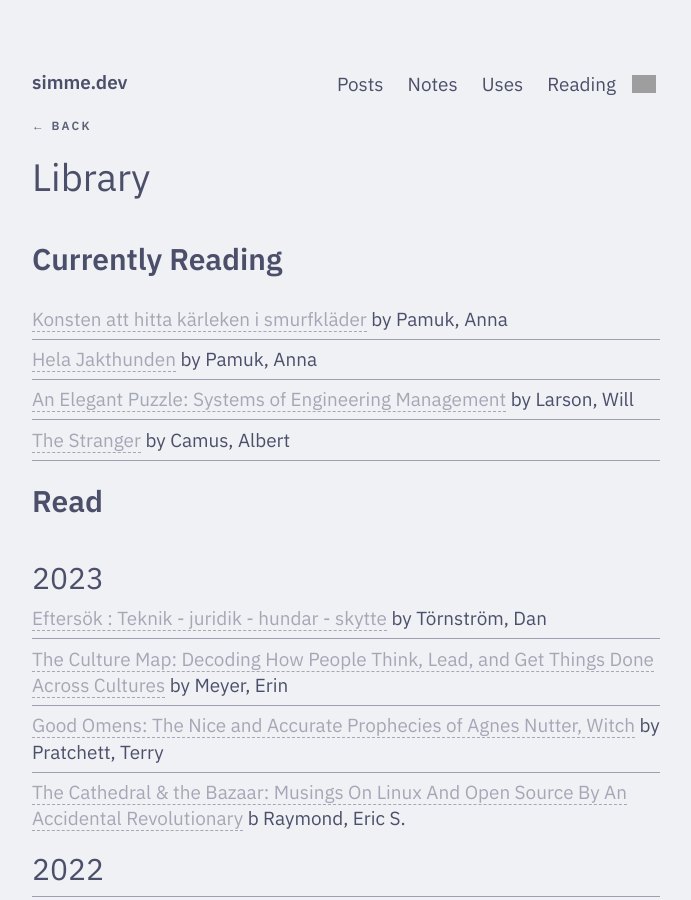
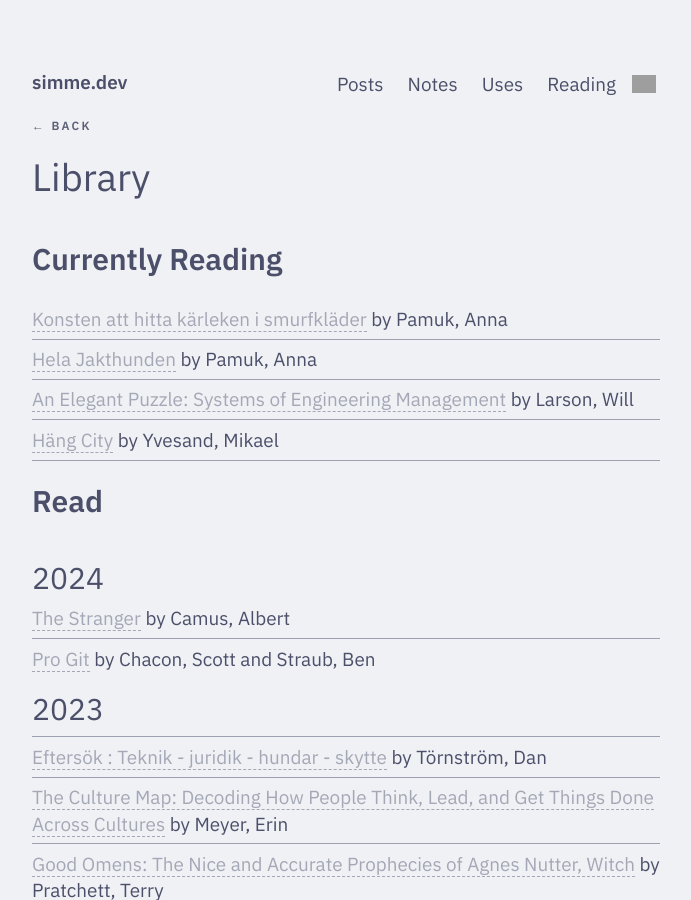
Before and after one commit to simskij/simskij.github.io, a Jekyll site: the page built from _notes/Public/Reading/Library.md, in a window 1280 px wide and 900 px high. Shown: the whole window, without its empty margins (294-985 px from the left). Built offline with Jekyll 4.4.1, drawn with Linux system fonts in a browser that asks for light colours; grey boxes are pictures that could not be loaded.

Commit message:
update reading list

```diff
--- a/_notes/Public/Reading/Library.md
+++ b/_notes/Public/Reading/Library.md
@@ -7,10 +7,12 @@ format: list
 - [[Konsten att hitta kärleken i smurfkläder]] by Pamuk, Anna
 - [[Hela Jakthunden]] by Pamuk, Anna
 - [[An Elegant Puzzle: Systems of Engineering Management]] by Larson, Will
-- [[The Stranger]] by Camus, Albert
+- [[Häng City]] by Yvesand, Mikael
 
 ## Read
-
+### 2024
+- [[The Stranger]] by Camus, Albert
+- [[Pro Git]] by  Chacon, Scott and Straub, Ben
 ### 2023
 - [[Eftersök : Teknik - juridik - hundar - skytte]] by Törnström, Dan
 - [[The Culture Map: Decoding How People Think, Lead, and Get Things Done Across Cultures]] by Meyer, Erin
```
